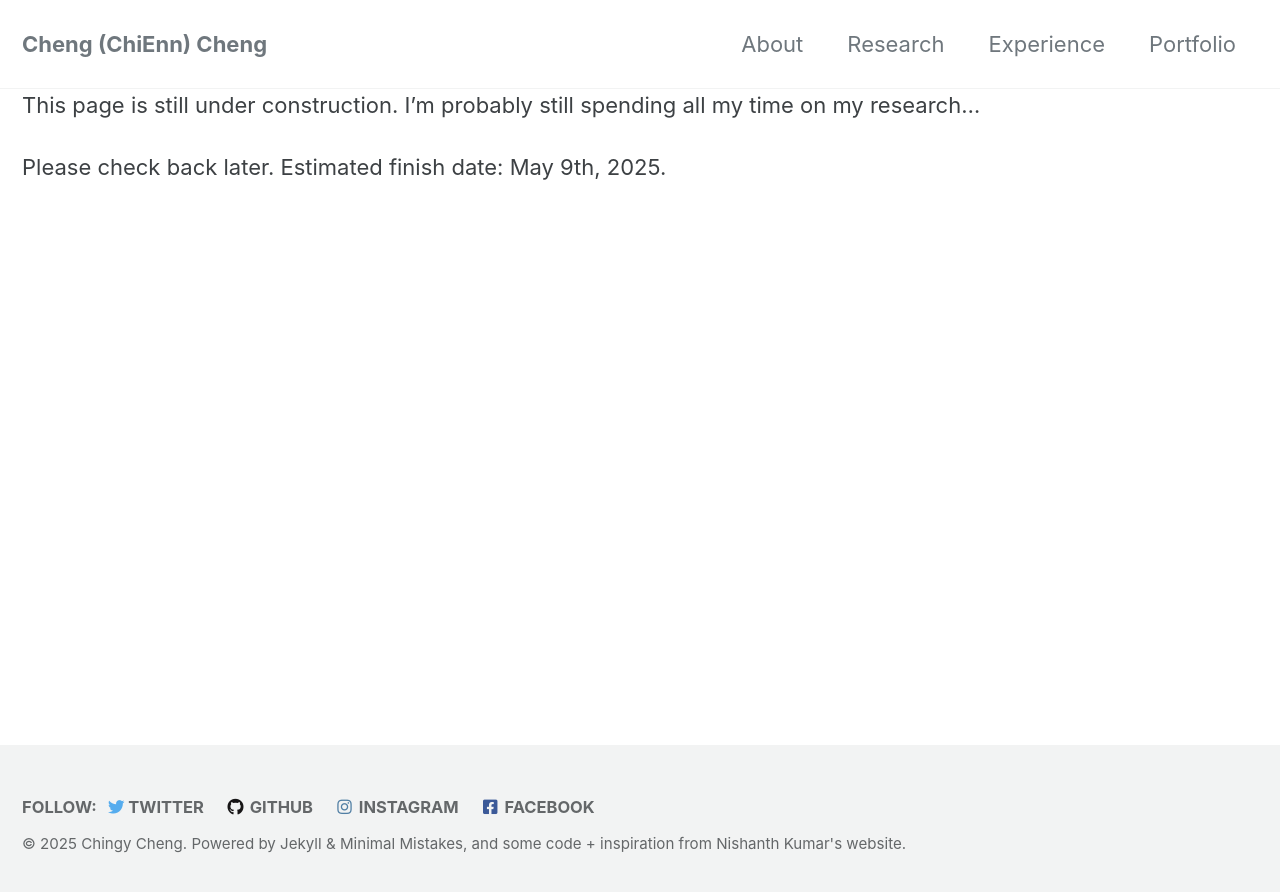
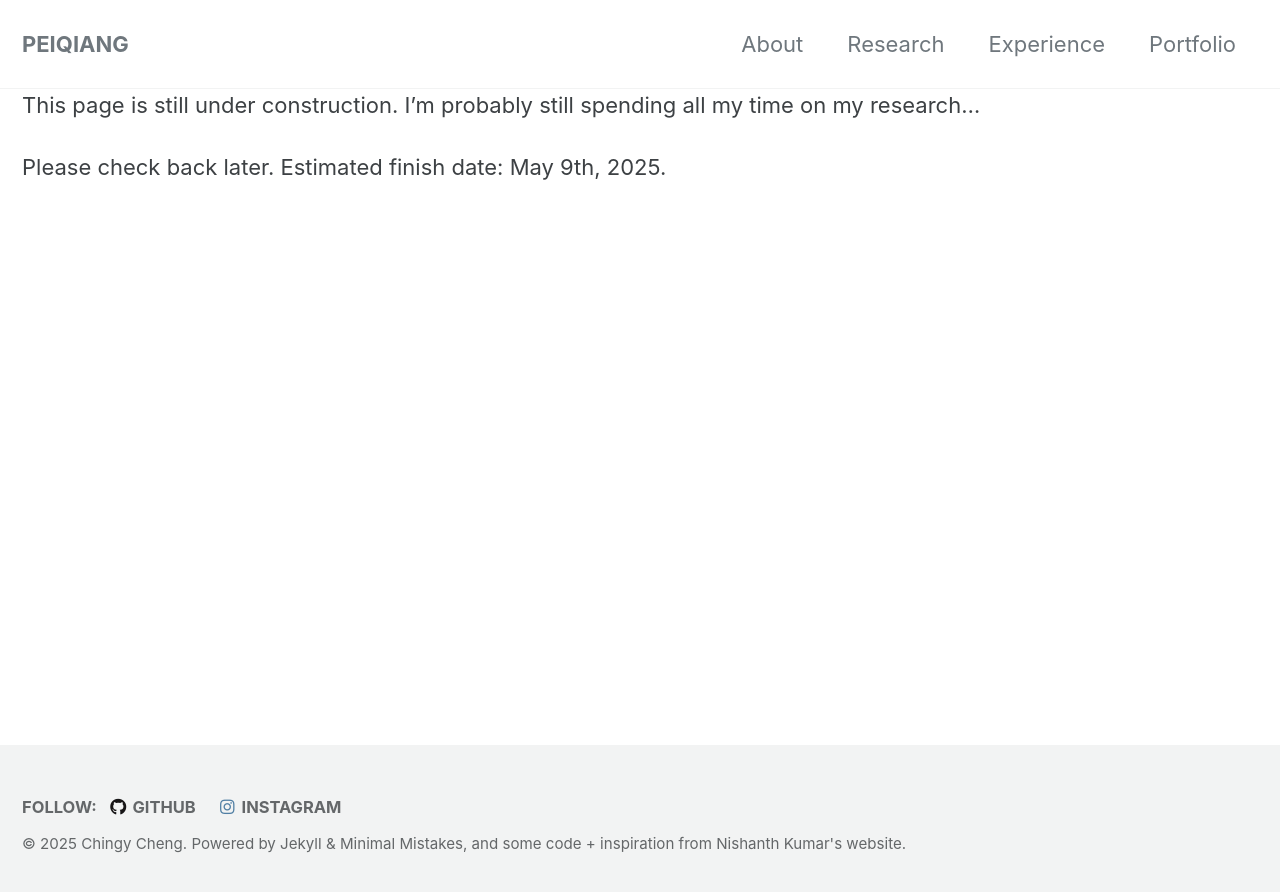
Before and after one commit to yinpeiqiang/y, a Jekyll site: the page built from _pages/portfolio.md, in a window 1280 px wide. Shown: the top 892 px of the page. Built offline with Jekyll 4.4.1, drawn with Linux system fonts in a browser that asks for light colours; cached includes are drawn as plain includes.

Commit message:
Add files via upload

```diff
--- a/_config.yml
+++ b/_config.yml
@@ -16,10 +16,10 @@ minimal_mistakes_skin    : "default" # "air", "aqua", "contrast", "dark", "dirt"
 
 # Site Settings
 locale                   : "en-US"
-title                    : 'Cheng (ChiEnn) Cheng'
+title                    : 'PEIQIANG'
 title_separator          : "-"
 subtitle                 :  # site tagline that appears below site title in masthead
-name                     : 'ChiEnn Cheng'
+name                     : 'Peiqiang Yin'
 description              : "I am a master student  ."
 url                      : 'https://chingycheng.github.io' # the base hostname & protocol for your site e.g. "https://mmistakes.github.io"
 baseurl                  : '/' # the subpath of your site, e.g. "/blog"
@@ -135,12 +135,12 @@ footer:
     # - label: "Twitter"
     #   icon: "fab fa-fw fa-twitter-square"
     #   # url:
-    - label: "Twitter"
-      icon: "fab fa-twitter"
-      url: https://twitter.com/YuxiCheng2
+   # - label: "Twitter"
+   #   icon: "fab fa-twitter"
+    #  url: https://twitter.com/YuxiCheng2
     - label: "GitHub"
       icon: "fab fa-fw fa-github"
-      url: https://github.com/ChingyCheng
+      url: https://github.com/pq.yin
     # - label: "GitLab"
     #   icon: "fab fa-fw fa-gitlab"
     #   url:
@@ -149,10 +149,10 @@ footer:
     #   # url:
     - label: "Instagram"
       icon: "fab fa-fw fa-instagram"
-      url: https://www.instagram.com/chiennchan22/
-    - label: "Facebook"
-      icon: "fab fa-fw fa-facebook-square"
-      url: hhttps://www.facebook.com/ChiEnnChan22/
+      url: https://www.instagram.com/yyypq29/
+    #- label: "Facebook"
+     # icon: "fab fa-fw fa-facebook-square"
+     # url: hhttps://www.facebook.com/ChiEnnChan22/
 
 
 # Reading Files
@@ -293,6 +293,6 @@ defaults:
     comments:
       provider: "disqus"
       disqus:
-        shortname: "ChiEnn Cheng"
+        shortname: "Yin"
       share: true
       related: true
```
